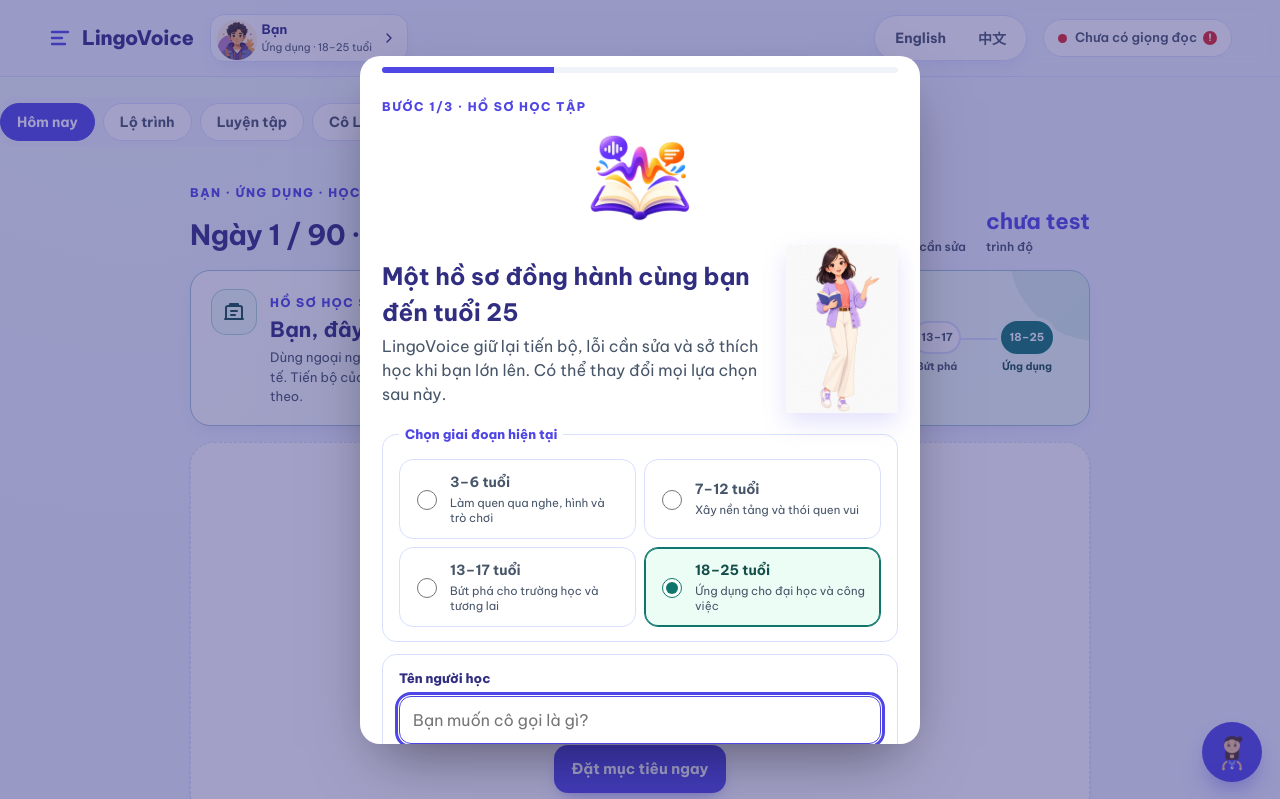
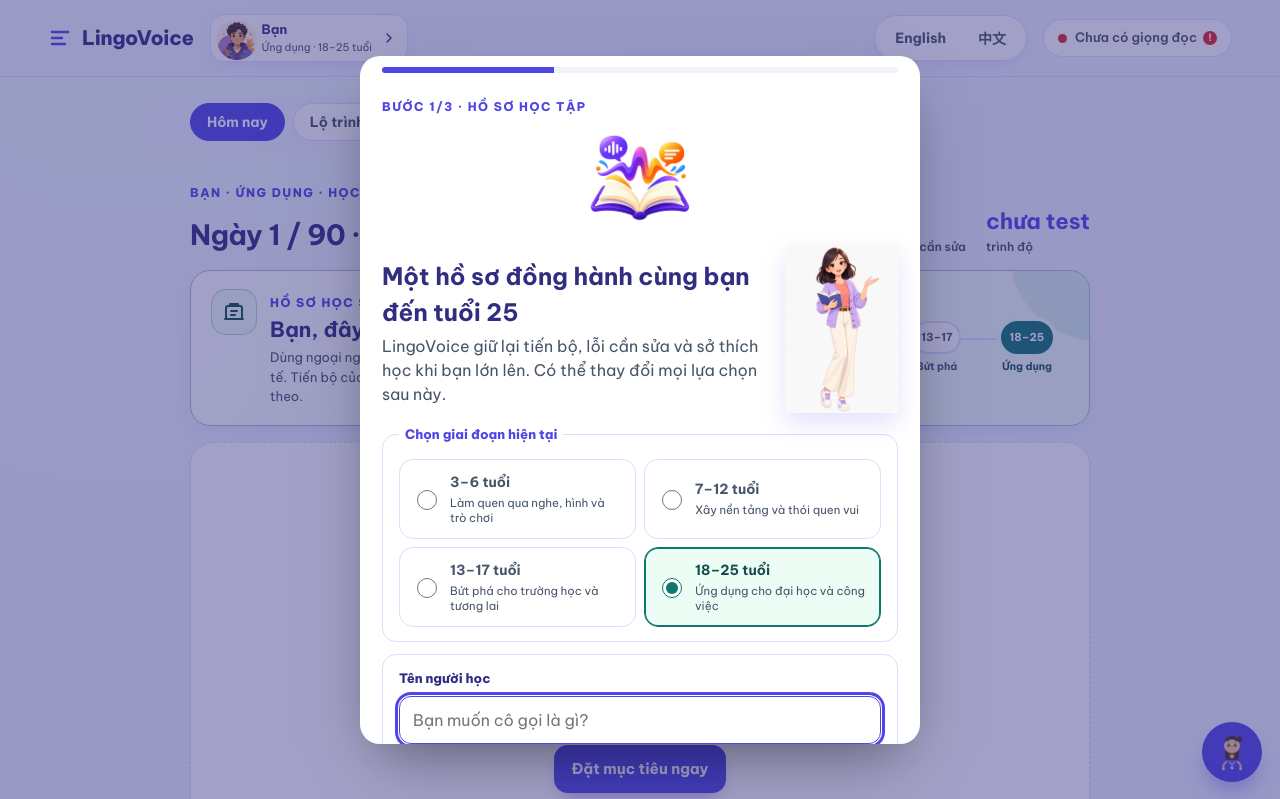
Before and after one commit to TGalioAutomation/ApexPolyglot, a website: page lingovoice/public/index.html in a window 1280 px wide. Shown: the top 799 px of the page. Drawn offline with Linux system fonts and the light colour scheme; no server answers.

Commit message:
fix: menu chính desktop dính mép trái — #mainTabs nằm ngoài main.container trong DOM, nay tự căn theo cùng trục 980px (width min(980px,100%) + margin auto + padding-inline khớp .container); nền sticky làm mờ 85% để không tạo mảng sắc cạnh trên nền gradient

```diff
--- a/lingovoice/public/styles.css
+++ b/lingovoice/public/styles.css
@@ -612,9 +612,12 @@ button:active:not(:disabled) { transform: scale(0.97); }
 /* ===== Main tabs & panels ===== */
 .main-tabs {
   display: flex; gap: 8px; flex-wrap: wrap;
-  margin: 20px 0 4px;
+  /* Nav nằm ngoài main.container trong DOM — tự căn theo cùng trục nội dung
+     (width + padding-inline khớp .container) để không dính mép trái trên desktop */
+  width: min(980px, 100%);
+  margin: 20px auto 4px;
   position: sticky; top: 70px; z-index: 15;
-  background: var(--background); padding: 6px 0; border-radius: 14px;
+  background: color-mix(in srgb, var(--background) 85%, transparent); padding: 6px clamp(16px, 4vw, 40px); border-radius: 14px;
 }
 .main-tab {
   border: 1px solid var(--border); background: var(--card); color: var(--muted-fg);
```
